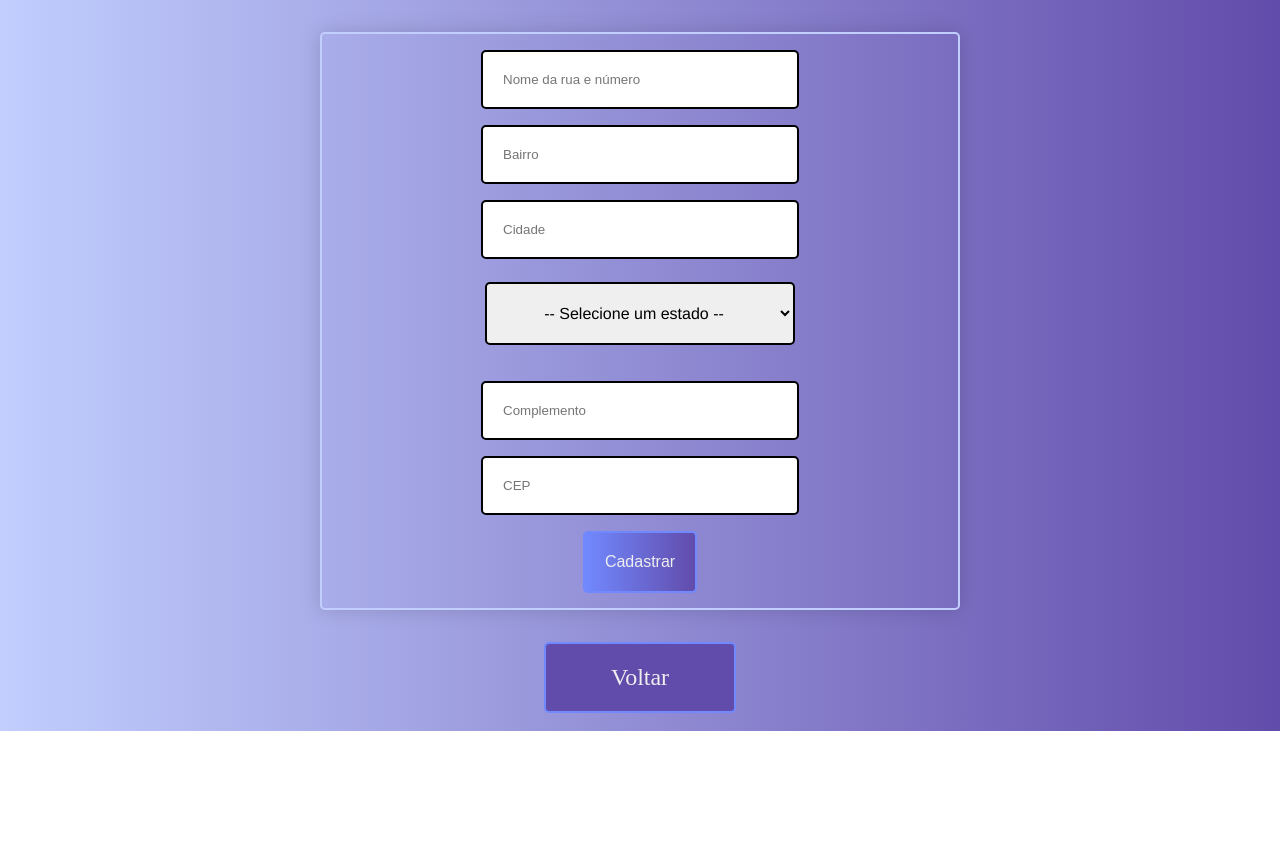
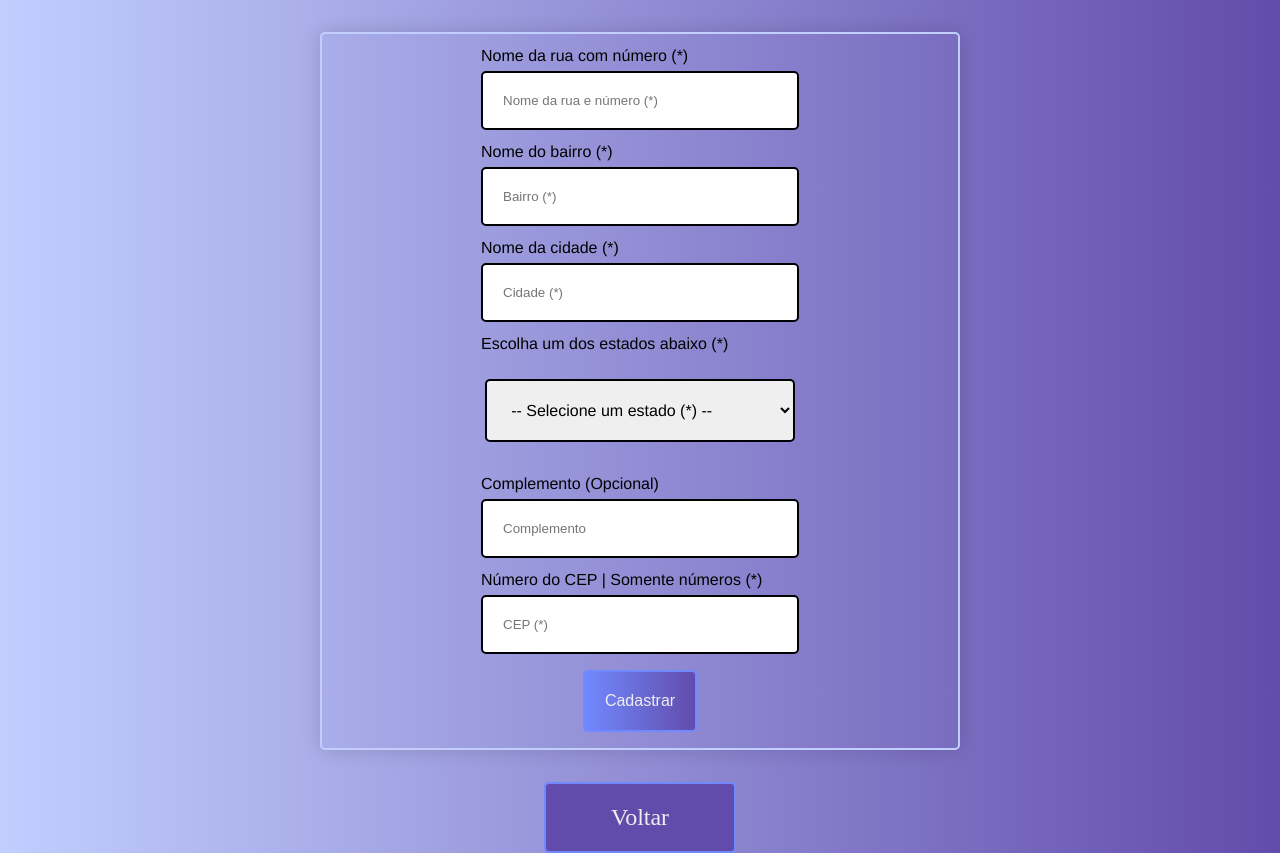
Before and after one commit to firminoneto11/teste-esoft, a Django app: page /cadastro/ in a window 1280 px wide. Shown: the part 69-922 px from the top of the page. Before the commit the page ends 800 px from the top, so only its background shows below. Run offline with Django 3.2, Linux system fonts and the light colour scheme.

Commit message:
foram implementadas as interfaces das telas com seus layouts e toda a logica de inserção dos dados no banco de dados. Finalizada a contrução da verificação dos dados no backend, faltando ser implementada uma validação no frontend também.

```diff
--- a/core/static/css/address_form.css
+++ b/core/static/css/address_form.css
@@ -28,7 +28,6 @@
     margin-left: auto;
     margin-right: auto;
     margin-bottom: 0.5%;
-    margin-top: 2.5%;
     padding: 20px;
     border: black solid 2px;
     border-radius: 5px;
@@ -48,3 +47,16 @@
     border-radius: 5px;
     outline: none;
 }
+
+.label {
+    display: block;
+    width: 50%;
+    text-align: left;
+    margin-left: auto;
+    margin-right: auto;
+    font-family: Helvetica;
+    font-size: 1rem;
+    margin-top: 2%;
+    margin-bottom: 1%;
+    color: black;
+}
--- /dev/null
+++ b/core/static/css/error.css
@@ -0,0 +1,4 @@
+
+.error {
+
+}
--- a/core/static/css/reset.css
+++ b/core/static/css/reset.css
@@ -8,3 +8,7 @@
 body {
     background-image: linear-gradient(to left, #624CAB, #C1CEFE);
 }
+
+html {
+    scroll-behavior: smooth;
+}
--- /dev/null
+++ b/core/static/js/validation.js
@@ -0,0 +1,75 @@
+const any_return = (ceperson) => {
+    // Chamando a API do ViaCep para checar se o cep existe
+    const url = `https://viacep.com.br/ws/${ceperson}/json/`
+    const request = new XMLHttpRequest()
+    request.open('GET', url)
+    request.send()
+    request.onload = () => {
+        if (request.status === 200) {
+            let response = JSON.parse(request.response)
+            if (response.length !== 10) {
+                return false
+            } else {
+                return true
+            }
+        } else {
+            return false
+        }
+    }
+}
+
+const valido = (cep_inputado) => {
+    // Função que irá validar o CEP e retornar um valor booleano
+    const numbers = ['0', '1', '2', '3', '4', '5', '6', '7', '8', '9']
+    if (inputted_string.length !== 8) {
+        return false
+    }
+    for (let index in inputted_string) {
+        if (numbers.includes(inputted_string[index])) {
+            continue
+        } else {
+            return false
+        }
+    }
+    if (any_return(cep_inputado)) {
+        return true
+    }
+    return false
+}
+
+// Selecionando os elementos dos inputs pelo id
+const formulario = document.getElementById('form')
+const rua = document.getElementById('rua')
+const bairro = document.getElementById('bairro')
+const cidade = document.getElementById('cidade')
+const uf = document.getElementById('uf')
+const cep = document.getElementById('cep')
+
+// Editando o event listener
+formulario.addEventListener('submit', (event) => {
+    const errors = []
+    if (rua.value === '' || rua.value === null) {
+        errors.push('err')
+    } else if (bairro.value === '' || bairro.value === null) {
+        errors.push('err')
+    } else if (cidade.value === '' || cidade.value === null) {
+        errors.push('err')
+    } else if (uf.value === 'none' || uf.value === null) {
+        errors.push('err')
+    }
+
+    if (valido(cep) === false) {
+        errors.push('err')
+    }
+
+    if (errors.length !== 0) {
+        event.preventDefault()
+        alert('Preencha o formulário direito bixo!')
+    } else {
+        const output = document.getElementById('error_or_success')
+        let new_p = document.createElement('p')
+        new_p.innerHTML = 'Endereço cadastrado com sucesso!'
+        new_p.classList.add('success')
+        output.appendChild(new_p)
+    }
+})
--- a/core/templates/cadastro.html
+++ b/core/templates/cadastro.html
@@ -20,21 +20,24 @@
         <h1 class="title">Cadastrar Endereço</h1>
     </header>
 
-    <form class="form" action="{% url 'cadastro' %}" method="post" autocomplete="off">
+    <div id="error_or_success"></div>
+
+    <form id="form" class="form" action="{% url 'cadastro' %}" method="post" autocomplete="off">
         {% csrf_token %}
-        <label for="rua"></label>
-        <input name="rua" type="text" placeholder="Nome da rua e número">
 
-        <label for="bairro"></label>
-        <input name="bairro" type="text" placeholder="Bairro">
+        <label for="rua" class="label">Nome da rua com número (*)</label>
+        <input id="rua" name="rua" type="text" placeholder="Nome da rua e número (*)">
 
-        <label for="cidade"></label>
-        <input name="cidade" type="text" placeholder="Cidade">
+        <label for="bairro" class="label">Nome do bairro (*)</label>
+        <input id="bairro" name="bairro" type="text" placeholder="Bairro (*)">
 
-        <label for="uf"></label>
+        <label for="cidade" class="label">Nome da cidade (*)</label>
+        <input id="cidade" name="cidade" type="text" placeholder="Cidade (*)">
+
+        <label for="uf" class="label">Escolha um dos estados abaixo (*)</label>
         <div class="select">
-            <select name="uf" class="select" style="text-align: center;">
-                <option value="none">-- Selecione um estado --</option>
+            <select id="uf" name="uf" class="select">
+                <option value="none">-- Selecione um estado (*) --</option>
                 <option value="RO">Rondônia</option>
                 <option value="AC">Acre</option>
                 <option value="AM">Amazonas</option>
@@ -65,11 +68,11 @@
             </select>
         </div>
 
-        <label for="complemento"></label>
-        <input name="complemento" type="text" placeholder="Complemento">
+        <label for="complemento" class="label">Complemento (Opcional)</label>
+        <input id="complemento" name="complemento" type="text" placeholder="Complemento">
 
-        <label for="cep"></label>
-        <input name="cep" type="text" placeholder="CEP">
+        <label for="cep" class="label">Número do CEP | Somente números (*)</label>
+        <input id="cep" name="cep" type="text" placeholder="CEP (*)">
 
         <button class="botao" style="background-image: linear-gradient(to left, #624CAB, #7189FF);"
             type="submit">Cadastrar</button>
@@ -77,6 +80,8 @@
 
     <a href="{% url 'home' %}" class="voltar">Voltar</a>
 
+    <!--Seção de validação de inputs-->
+    <script src="{% static './js/validation.js' %}"></script>
 </body>
 
 </html>
--- a/core/templates/index.html
+++ b/core/templates/index.html
@@ -20,15 +20,18 @@
 
     <main>
 
+        <div class="table-container">
             <table class="table">
 
                 <thead>
+                    <tr>
                         <th>Rua</th>
                         <th>Bairro</th>
                         <th>Cidade</th>
                         <th>Estado</th>
                         <th>Complemento</th>
                         <th>CEP</th>
+                    </tr>
                 </thead>
 
                 <tbody>
@@ -45,6 +48,7 @@
                 </tbody>
 
             </table>
+        </div>
 
         <form action="{% url 'cadastro' %}" method="get">
             <button class="botao" type="submit">Cadastrar novo endereço</button>
```
Also changed, not shown: core/static/css/success.css (added, +7 -0 lines), core/static/css/table.css (+35 -17 lines), popular_banco.sql (added, +10 -0 lines), enderecos.db. Lines whose indentation alone changed are shown as unchanged.
